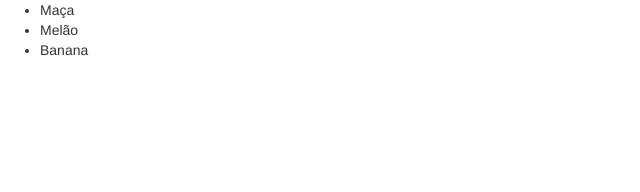
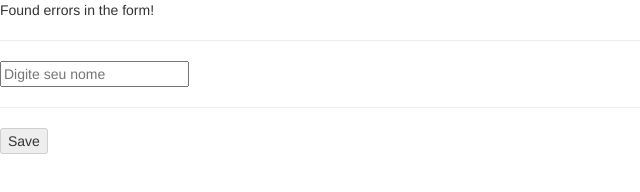
Before and after one commit to flavianoLeite/siteangular, a website: page index.html in a window 1280 px wide. Shown: the whole page, without its empty margins (0-640 px from the left). Drawn offline with nearby package versions, Linux system fonts and the light colour scheme.

Commit message:
Formulário pg28

```diff
--- a/index.html
+++ b/index.html
@@ -1,17 +1,20 @@
 
-<html ng-app="app">
+<html ng-app>
 <head>
 	<meta charset="utf8">
-	<title>Hello Counter</title>
+	<title>Simple Form</title>
 	<link rel="stylesheet"  href="node_modules/bootstrap/dist/css/bootstrap.min.css">
 	<script src="js/script.min.js" ></script>
-	<script src="js/app.js"></script>
-	<script src="js/loopController.js"></script>
 </head>
-<body ng-controller="loopController" >
-	<ul>
-		<li ng-repeat="fruta in frutas">{{fruta}}</li>
-	</ul>
-
+<body>
+	<form name="myForm">
+		<span ng-show="myForm.$invalid">
+			Found errors in the form!
+		</span>
+		<hr/>
+		<input type="text" ng-model="name" name="Name" placeholder="Digite seu nome"  required/>
+		<hr/>
+		<button ng-disabled="myForm.$invalid">Save</button>
+	</form>
 </body>
 </html>
```
